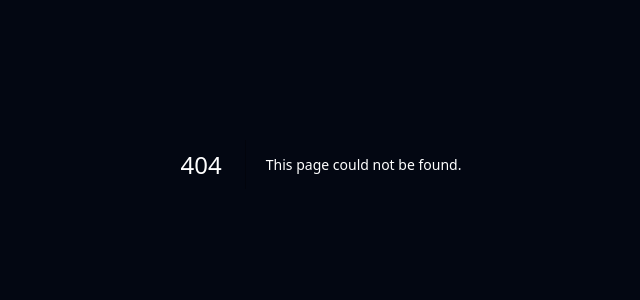
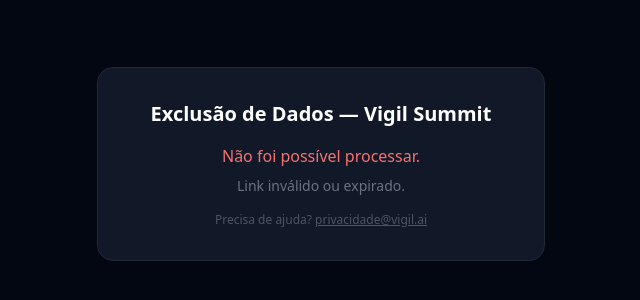
Before and after one commit to paulolinder/vigil-summit-agent, a Next.js app in the folder frontend/: page /deletion-confirm in a window 1280 px wide. Before the commit this address had no page. Shown: the part 236-536 px from the top of the page, without its empty margins (319-959 px from the left). Built offline with nearby package versions, Linux system fonts and the light colour scheme.

Commit message:
feat: add /deletion-confirm page and confirm proxy route for LGPD deletion flow

```diff
--- /dev/null
+++ b/frontend/app/api/leads/deletion-request/confirm/route.ts
@@ -0,0 +1,20 @@
+import { NextRequest, NextResponse } from 'next/server'
+
+export async function POST(request: NextRequest) {
+  const backendUrl = process.env.BACKEND_API_URL
+
+  if (!backendUrl) {
+    return NextResponse.json({ error: 'Configuração ausente' }, { status: 500 })
+  }
+
+  const body = await request.json()
+
+  const res = await fetch(`${backendUrl}/api/leads/deletion-request/confirm`, {
+    method: 'POST',
+    headers: { 'Content-Type': 'application/json' },
+    body: JSON.stringify(body),
+  })
+
+  const data = await res.json()
+  return NextResponse.json(data, { status: res.status })
+}
--- /dev/null
+++ b/frontend/app/deletion-confirm/page.tsx
@@ -0,0 +1,92 @@
+'use client'
+import { useState, useEffect, Suspense } from 'react'
+import { useSearchParams } from 'next/navigation'
+
+type Status = 'loading' | 'success' | 'error'
+
+function DeletionConfirmContent() {
+  const searchParams = useSearchParams()
+  const token = searchParams.get('token') ?? ''
+  const [status, setStatus] = useState<Status>('loading')
+  const [errorMsg, setErrorMsg] = useState('')
+
+  useEffect(() => {
+    if (!token) {
+      setStatus('error')
+      setErrorMsg('Link inválido ou expirado.')
+      return
+    }
+
+    fetch('/api/leads/deletion-request/confirm', {
+      method: 'POST',
+      headers: { 'Content-Type': 'application/json' },
+      body: JSON.stringify({ token }),
+    })
+      .then(async r => {
+        if (r.status === 200) {
+          setStatus('success')
+        } else {
+          const data = await r.json().catch(() => ({}))
+          setStatus('error')
+          setErrorMsg(
+            r.status === 404
+              ? 'Link expirado ou já utilizado.'
+              : (data.detail || 'Erro ao processar solicitação.')
+          )
+        }
+      })
+      .catch(() => {
+        setStatus('error')
+        setErrorMsg('Erro de conexão. Tente novamente em instantes.')
+      })
+  }, [token])
+
+  return (
+    <div className="min-h-screen bg-gray-950 flex items-center justify-center px-4">
+      <div className="bg-gray-900 rounded-2xl p-8 border border-gray-800 w-full max-w-md text-center">
+        <h1 className="text-white text-xl font-semibold mb-4">
+          Exclusão de Dados — Vigil Summit
+        </h1>
+
+        {status === 'loading' && (
+          <p className="text-gray-400 text-sm">Processando sua solicitação…</p>
+        )}
+
+        {status === 'success' && (
+          <div>
+            <p className="text-green-400 font-medium mb-2">Dados excluídos com sucesso.</p>
+            <p className="text-gray-500 text-sm">
+              Seus dados pessoais foram removidos do Vigil Summit. Você não receberá mais
+              comunicações nossas.
+            </p>
+          </div>
+        )}
+
+        {status === 'error' && (
+          <div>
+            <p className="text-red-400 font-medium mb-2">Não foi possível processar.</p>
+            <p className="text-gray-500 text-sm">{errorMsg}</p>
+            <p className="text-gray-600 text-xs mt-4">
+              Precisa de ajuda?{' '}
+              <a href="mailto:privacidade@vigil.ai" className="underline">
+                privacidade@vigil.ai
+              </a>
+            </p>
+          </div>
+        )}
+      </div>
+    </div>
+  )
+}
+
+export default function DeletionConfirmPage() {
+  return (
+    <Suspense fallback={
+      <div className="min-h-screen bg-gray-950 flex items-center justify-center">
+        <p className="text-gray-400 text-sm">Carregando…</p>
+      </div>
+    }>
+      <DeletionConfirmContent />
+    </Suspense>
+  )
+}
```
